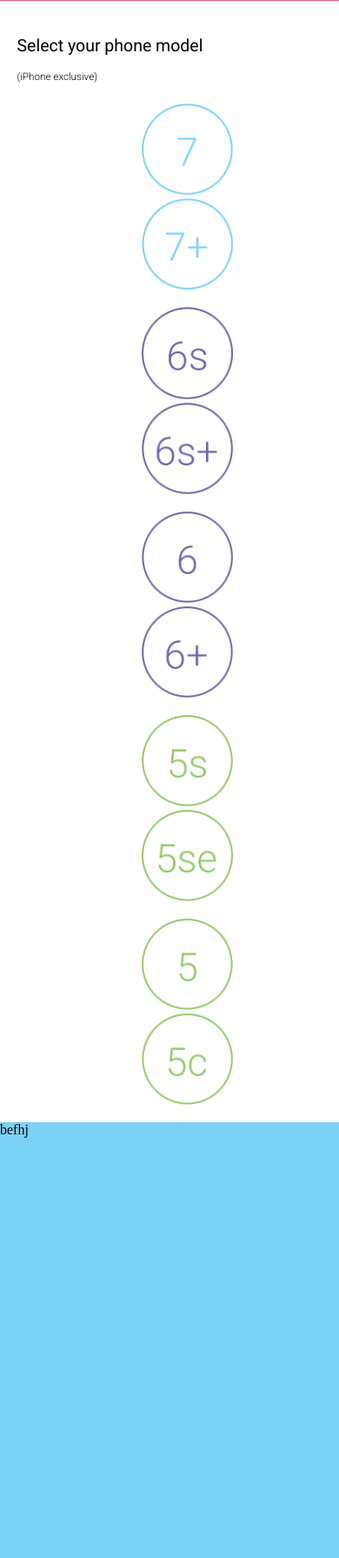
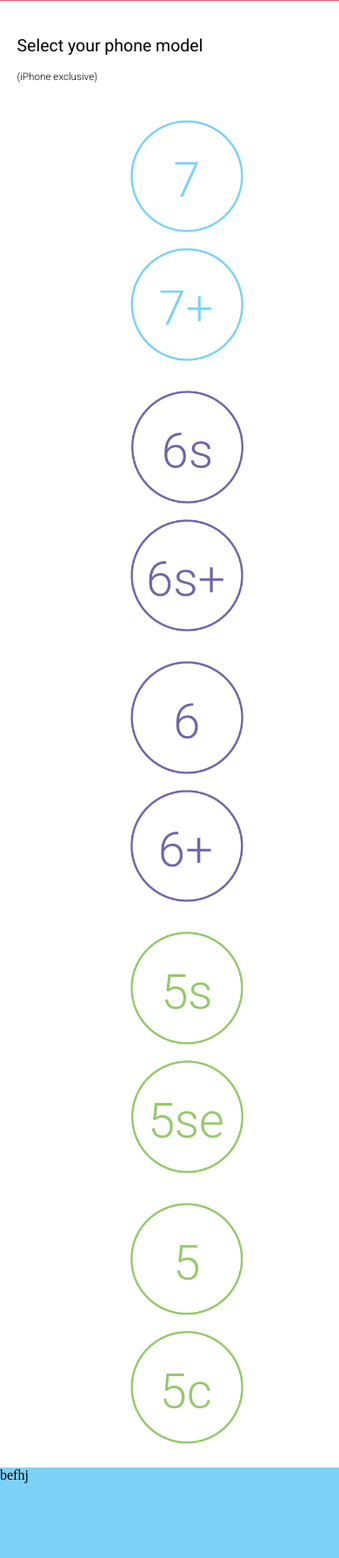
Before and after one commit to jessepelzar/Phonofixbu, a PHP site: page / in a window 390 px wide. Shown: the part 1710-3501 px from the top of the page at 87% size. Run offline with PHP 8.4, Linux system fonts and the light colour scheme.

Commit message:
responsive model_select

```diff
--- a/index.html
+++ b/index.html
@@ -2,6 +2,7 @@
 <html>
 <head>
   <link rel="stylesheet" href="styles/stylesheet.css">
+  <link rel="list-style" href="styles/list-style.css">
   <link href="https://fonts.googleapis.com/css?family=Montserrat:300,400,500,700,900|Quicksand:300,400,500,700|Raleway:100,200,300,400,500,700,900|Roboto:100,200,300,400,500" rel="stylesheet">
   <title>PhonofixBU</title>
 </head>
--- a/styles/stylesheet.css
+++ b/styles/stylesheet.css
@@ -27,12 +27,6 @@
   position: relative;
 }
 
-.model_select {
-  margin: 0 auto;
-  width: 100%;
-  height: 100% inherit;
-  position: relative;
-}
 
 .color_select {
   margin: 0 auto;
@@ -205,17 +199,28 @@ float: 6% right;
   margin-top: 0 auto;
 }
 
+
+.model_select {
+  margin: 0 auto;
+  width: 100%;
+  height: 100% inherit;
+  position: relative;
+}
+
 #model_buttons li{
+  padding: 2%;
   list-style: none;
+  display: inline-block;
 }
  #model_buttons img {
-   width: 30%;
+   width: 60%;
  }
+
 #model_buttons {
   padding: 0;
   margin-left: auto;
   margin-right: auto;
-  margin-top: 5%;
+  margin-top: 10%;
   width: 100%;
   height: auto;
   text-align: center;
```
Also changed, not shown: styles/list_style.css (added, +24 -0 lines).
